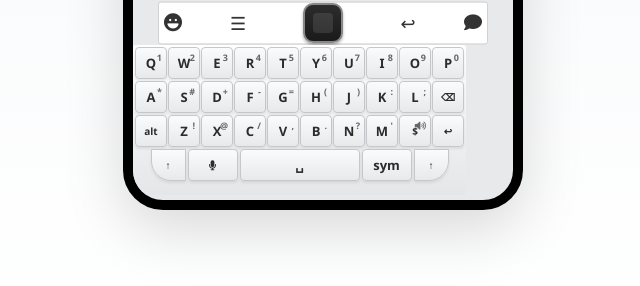
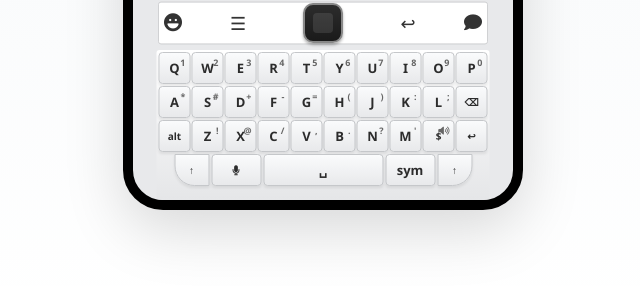
Before and after one commit to 00uoukcn-blip/LEPhone_blackberry, a plain HTML site: page index.html in a window 1280 px wide. Shown: the part 480-766 px from the top of the page, without its empty margins (317-957 px from the left). Drawn offline with nearby package versions, Linux system fonts and the light colour scheme.

Commit message:
Add files via upload

```diff
--- a/index.html
+++ b/index.html
@@ -125,7 +125,7 @@ body{display:flex;align-items:center;justify-content:center;background:linear-gr
 .nav-buttons::after{content:"";position:absolute;left:50%;transform:translate(-50%,-50%);bottom:-23px;width:330px;height:43px;background:linear-gradient(180deg,#ffffff,#ffffff);border-radius:3px;border:1px solid #d0d1d3;z-index:-1}
 
 /* 键盘主容器 */
-#keyboard-area{position:absolute;bottom:-5px;left:0px;width:333px;height:160px}
+#keyboard-area{position:absolute;bottom:-90px;left:50%;transform:translate(-50%,-50%);width:333px;height:160px}
 
 /* 键盘背景层 */
 #keyboard-bg{position:absolute;inset:0;left:0px;width:333px;height:150px;border-radius:3px;background:linear-gradient(180deg,#ffffff,#e5e6e8);z-index:1}
```
